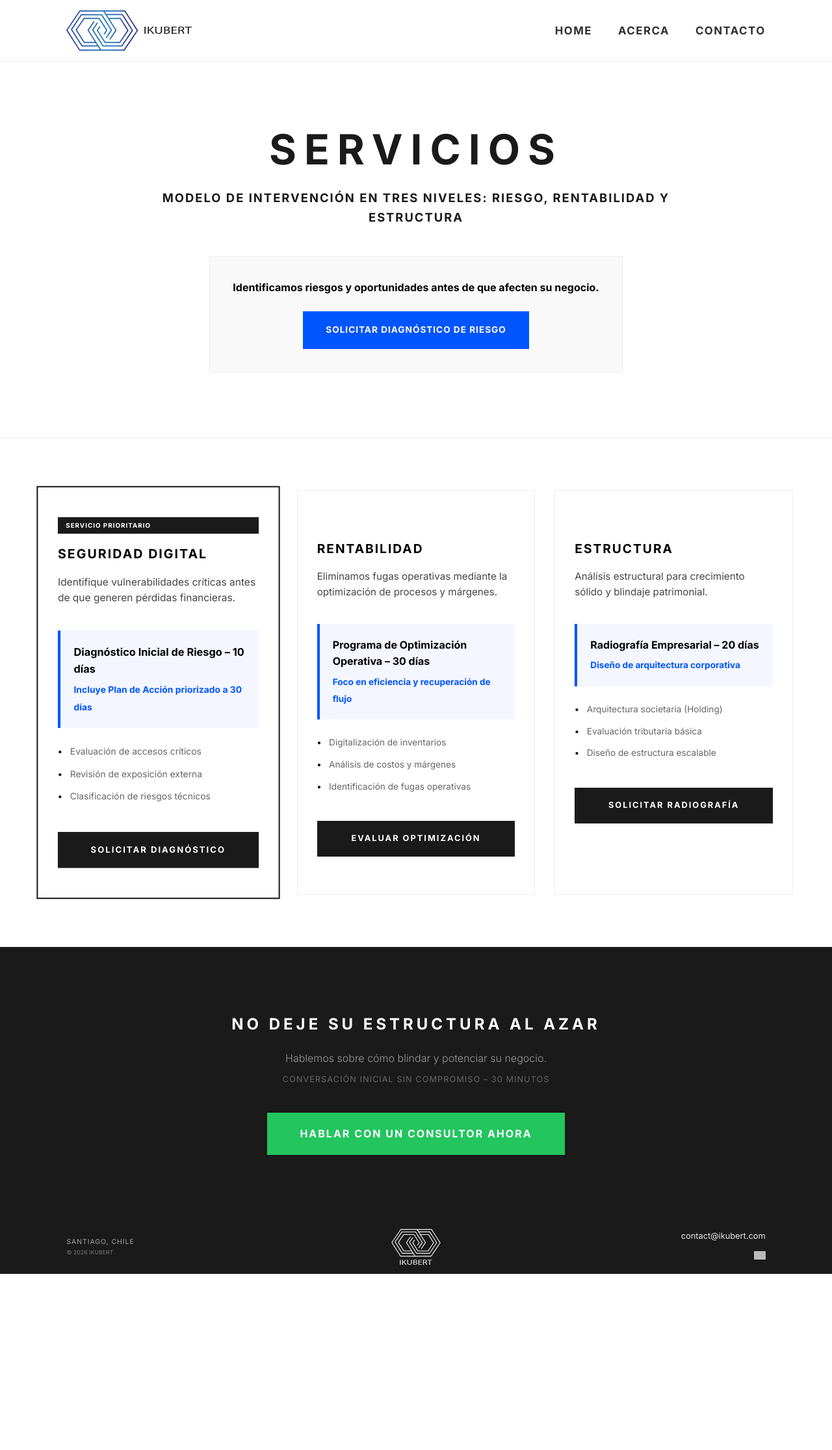
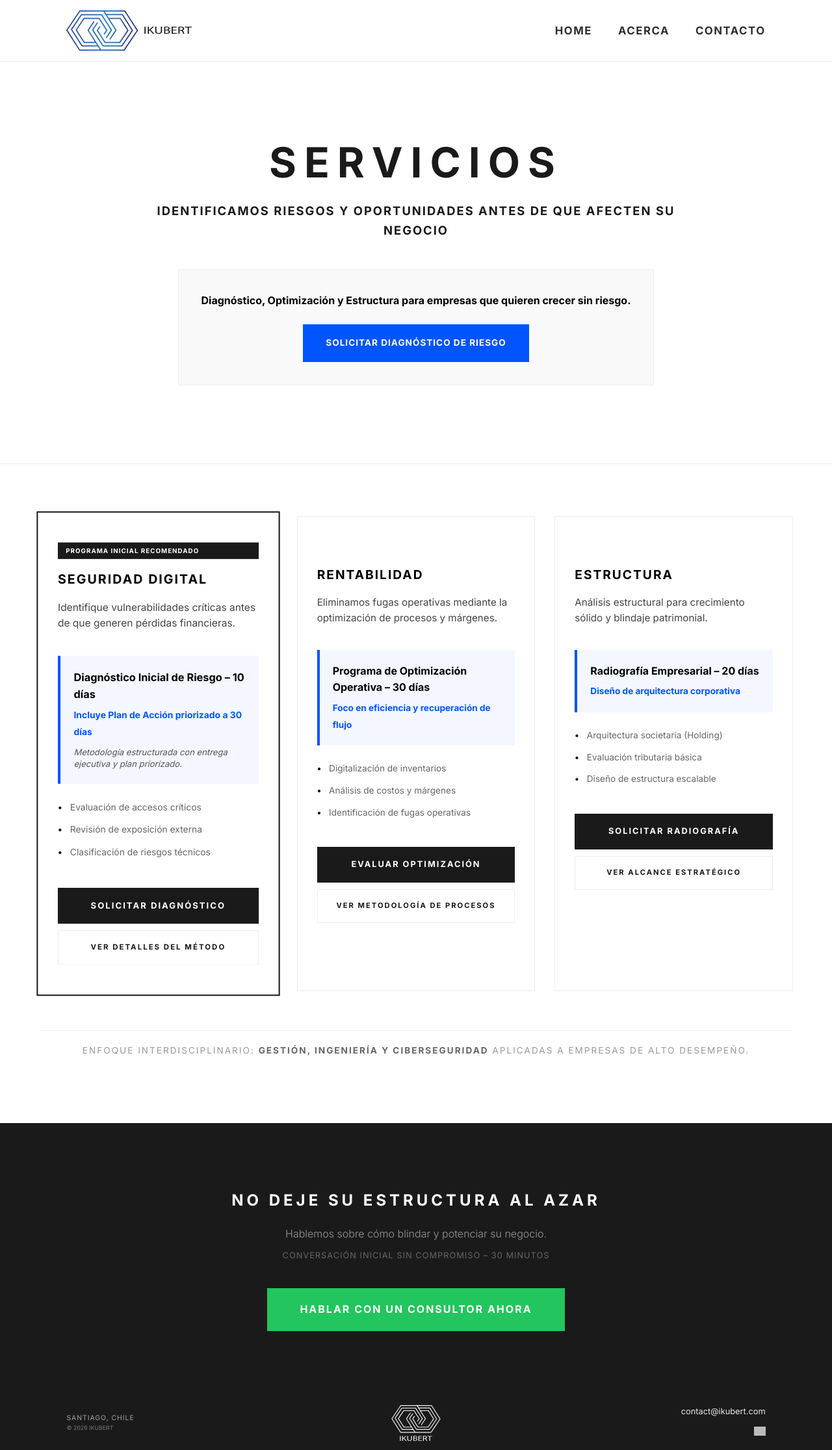
Before and after one commit to IKUBERT/ikubert.github.io, a Jekyll site: the page built from servicios.html, in a window 1280 px wide. Shown: the whole page at 65% size. Built offline with Jekyll 4.4.1, drawn with Linux system fonts in a browser that asks for light colours; before the commit the page ends 1960 px from its top, so only the background shows below that; grey boxes are pictures that could not be loaded.

Commit message:
Update styles and content in servicios.html

```diff
--- a/servicios.html
+++ b/servicios.html
@@ -4,6 +4,7 @@ title: Servicios | IKUBERT
 ---
 
 <style>
+    /* Estilos de Conversión Estratégica */
     .service-line-card {
         background: #fff;
         border: 1px solid #eee;
@@ -56,6 +57,7 @@ title: Servicios | IKUBERT
         min-height: 60px;
     }
 
+    /* Caja de Impacto - Servicio Estrella */
     .star-service-box {
         background: #f4f7ff;
         border-left: 4px solid #0055ff;
@@ -75,6 +77,14 @@ title: Servicios | IKUBERT
         font-size: 0.85rem;
         color: #0055ff;
         font-weight: 600;
+    }
+
+    .method-proof {
+        font-size: 0.8rem;
+        margin-top: 10px;
+        color: #555;
+        line-height: 1.4;
+        font-style: italic;
     }
 
     .benefit-list {
@@ -98,6 +108,7 @@ title: Servicios | IKUBERT
         font-weight: 900;
     }
 
+    /* Botones de Acción */
     .btn-action {
         background: #1a1a1a;
         color: #fff;
@@ -117,21 +128,43 @@ title: Servicios | IKUBERT
         color: #1a1a1a;
     }
 
+    .btn-secondary {
+        background: #fff;
+        color: #1a1a1a;
+        margin-top: 10px;
+        font-size: 0.7rem;
+        border: 1px solid #eee;
+    }
+
     @media (max-width: 768px) {
         .featured-card { transform: scale(1); border: 1px solid #eee; }
-        .hero-servicios h1 { font-size: 2.8rem !important; }
+        .hero-servicios { padding: 60px 15px !important; }
+        .hero-servicios h1 { font-size: 2.5rem !important; letter-spacing: 6px !important; }
+
+        .cta-box-hero {
+            padding: 25px 20px !important;
+            width: 100% !important;
+            box-sizing: border-box;
+        }
+
+        .btn-hero {
+            display: block !important;
+            width: 100% !important;
+            padding: 18px 10px !important;
+        }
+
         .grid-servicios { gap: 40px !important; }
     }
 </style>
 
-<header class="hero-servicios" style="text-align: center; padding: 100px 20px; background: #fff; border-bottom: 1px solid #eee; width: 100%; box-sizing: border-box;">
+<header class="hero-servicios" style="text-align: center; padding: 120px 20px; background: #fff; border-bottom: 1px solid #eee; width: 100%; box-sizing: border-box;">
     <div style="max-width: 900px; margin: 0 auto;">
         <h1 style="font-size: 4rem; letter-spacing: 12px; font-weight: 800; text-transform: uppercase; line-height: 1.1; margin: 0;">Servicios</h1>
-        <p style="font-size: 1.15rem; color: #1a1a1a; letter-spacing: 2px; text-transform: uppercase; margin: 25px 0 45px; font-weight: 600;">Modelo de intervención en tres niveles: Riesgo, Rentabilidad y Estructura</p>
+        <p style="font-size: 1.15rem; color: #1a1a1a; letter-spacing: 2px; text-transform: uppercase; margin: 25px 0 45px; font-weight: 600;">Identificamos riesgos y oportunidades antes de que afecten su negocio</p>
 
         <div class="cta-box-hero" style="background: #f9f9f9; padding: 35px; display: inline-block; border: 1px solid #eee; max-width: 100%; box-sizing: border-box;">
-            <p style="font-size: 1rem; font-weight: 600; margin-bottom: 25px; color: #000; line-height: 1.5;">Identificamos riesgos y oportunidades antes de que afecten su negocio.</p>
-            <a href="{{ site.baseurl }}/contacto" style="background: #0055ff; color: #fff; padding: 18px 35px; text-decoration: none; font-weight: 700; text-transform: uppercase; letter-spacing: 1px; font-size: 0.85rem; display: inline-block;">Solicitar Diagnóstico de Riesgo</a>
+            <p style="font-size: 1rem; font-weight: 600; margin-bottom: 25px; color: #000; line-height: 1.5;">Diagnóstico, Optimización y Estructura para empresas que quieren crecer sin riesgo.</p>
+            <a href="{{ site.baseurl }}/contacto" class="btn-hero" style="background: #0055ff; color: #fff; padding: 18px 35px; text-decoration: none; font-weight: 700; text-transform: uppercase; letter-spacing: 1px; font-size: 0.85rem; display: inline-block;">Solicitar Diagnóstico de Riesgo</a>
         </div>
     </div>
 </header>
@@ -140,13 +173,14 @@ title: Servicios | IKUBERT
     <div class="grid grid-servicios" style="margin-top: 0; padding: 0; display: grid; grid-template-columns: repeat(auto-fit, minmax(300px, 1fr)); gap: 30px;">
 
         <div class="service-line-card featured-card">
-            <span class="priority-tag">Servicio Prioritario</span>
+            <span class="priority-tag">Programa Inicial Recomendado</span>
             <h2 class="line-title">Seguridad Digital</h2>
             <p class="line-desc">Identifique vulnerabilidades críticas antes de que generen pérdidas financieras.</p>
 
             <div class="star-service-box">
                 <span class="star-name">Diagnóstico Inicial de Riesgo – 10 días</span>
                 <span class="star-promise">Incluye Plan de Acción priorizado a 30 días</span>
+                <p class="method-proof">Metodología estructurada con entrega ejecutiva y plan priorizado.</p>
             </div>
 
             <ul class="benefit-list">
@@ -156,10 +190,11 @@ title: Servicios | IKUBERT
             </ul>
 
             <a href="{{ site.baseurl }}/contacto" class="btn-action">Solicitar Diagnóstico</a>
+            <a href="#" class="btn-action btn-secondary">Ver detalles del método</a>
         </div>
 
         <div class="service-line-card">
-            <div style="height: 29px;"></div>
+            <div style="height: 29px;" class="mobile-hide"></div>
             <h2 class="line-title">Rentabilidad</h2>
             <p class="line-desc">Eliminamos fugas operativas mediante la optimización de procesos y márgenes.</p>
 
@@ -175,10 +210,11 @@ title: Servicios | IKUBERT
             </ul>
 
             <a href="{{ site.baseurl }}/contacto" class="btn-action">Evaluar Optimización</a>
+            <a href="#" class="btn-action btn-secondary">Ver metodología de procesos</a>
         </div>
 
         <div class="service-line-card">
-            <div style="height: 29px;"></div>
+            <div style="height: 29px;" class="mobile-hide"></div>
             <h2 class="line-title">Estructura</h2>
             <p class="line-desc">Análisis estructural para crecimiento sólido y blindaje patrimonial.</p>
 
@@ -194,8 +230,15 @@ title: Servicios | IKUBERT
             </ul>
 
             <a href="{{ site.baseurl }}/contacto" class="btn-action">Solicitar Radiografía</a>
+            <a href="#" class="btn-action btn-secondary">Ver alcance estratégico</a>
         </div>
 
+    </div>
+
+    <div style="text-align: center; margin-top: 60px; padding: 20px; border-top: 1px solid #f0f0f0;">
+        <p style="font-size: 0.85rem; color: #999; text-transform: uppercase; letter-spacing: 2px; font-weight: 400;">
+            Enfoque interdisciplinario: <span style="color:#666; font-weight:600;">gestión, ingeniería y ciberseguridad</span> aplicadas a empresas de alto desempeño.
+        </p>
     </div>
 </main>
 
```
Also changed, not shown: other parts of servicios.html (+1 -1 lines).
